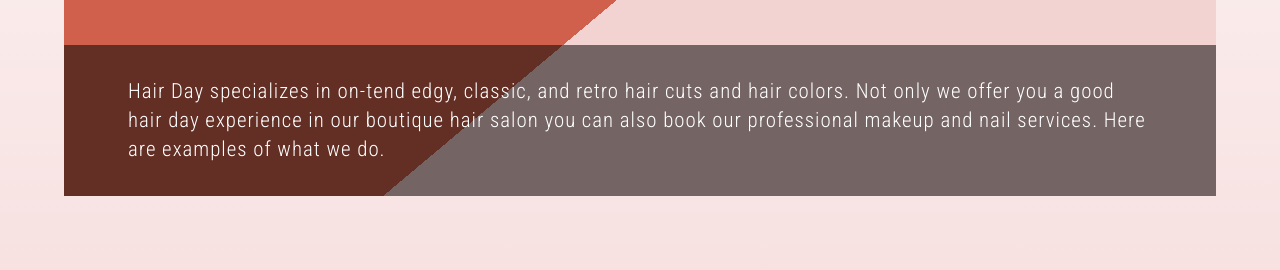
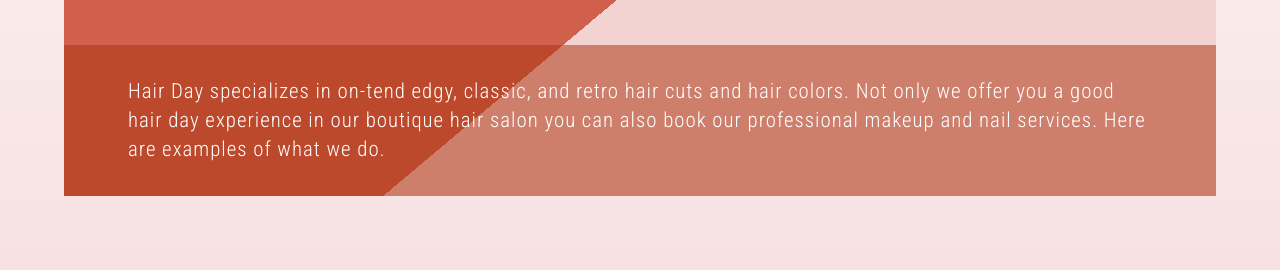
Before and after one commit to marthakatharina/hairday-homepage, a plain HTML site: page index.html in a window 1280 px wide. Shown: the part 344-614 px from the top of the page. Drawn offline with Linux system fonts and the light colour scheme.

Commit message:
color adjustment

```diff
--- a/style.css
+++ b/style.css
@@ -97,7 +97,7 @@ h1 + p {
     padding: 2rem 4rem;
     text-align: left;
     color: rgb(255 255 255);
-    background: #00000085;
+    background: #ad341085;
 }
 article {
     flex: 1;
```
